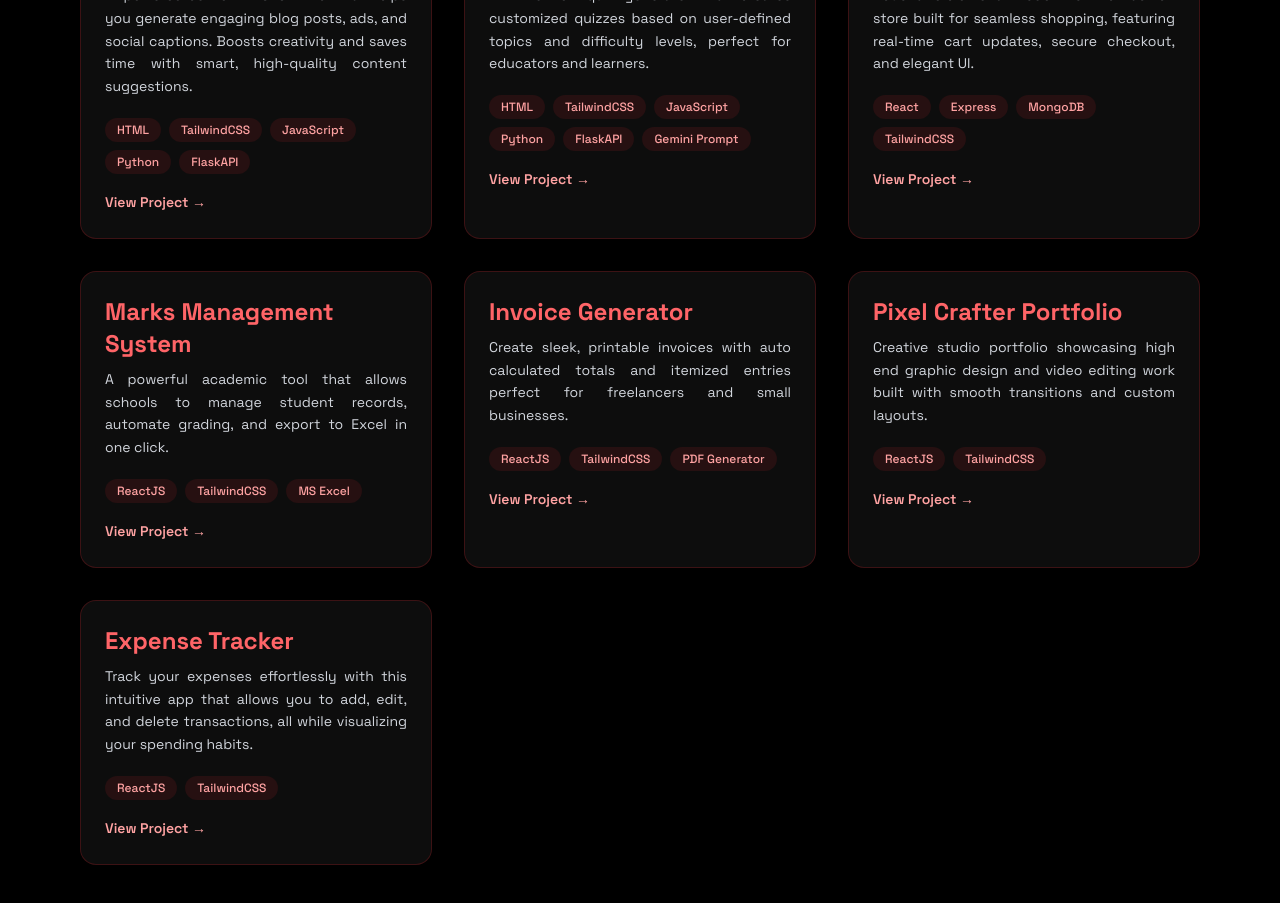
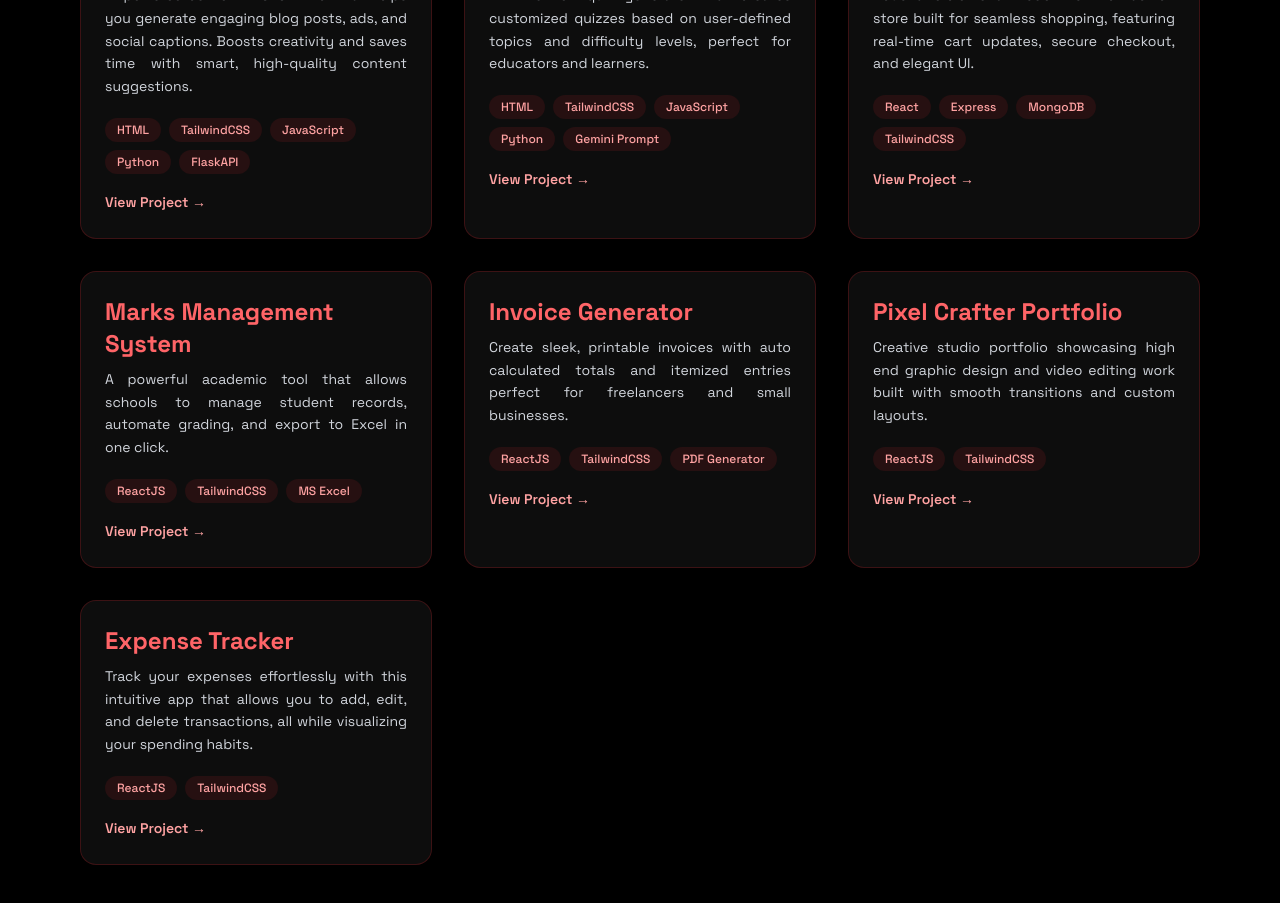
Before and after one commit to DevilEye007/Faizan-Posrfolio, a React (Vite) app: page / in a window 1280 px wide. Shown: the part 3820-4723 px from the top of the page. Built offline with nearby package versions, Linux system fonts and the light colour scheme.

Commit message:
Project Update

```diff
--- a/src/components/sections/Projects.jsx
+++ b/src/components/sections/Projects.jsx
@@ -16,7 +16,7 @@ export const Projects = () => {
       title: "AI Quiz Generator",
       description:
         "An AI-driven quiz generator that creates customized quizzes based on user-defined topics and difficulty levels, perfect for educators and learners.",
-      tech: ["HTML", "TailwindCSS", "JavaScript", "Python", "FlaskAPI", "Gemini Prompt"],
+      tech: ["HTML", "TailwindCSS", "JavaScript", "Python", "Gemini Prompt"],
       link: "https://neuro-quiz.vercel.app/",
     },
     {
```
